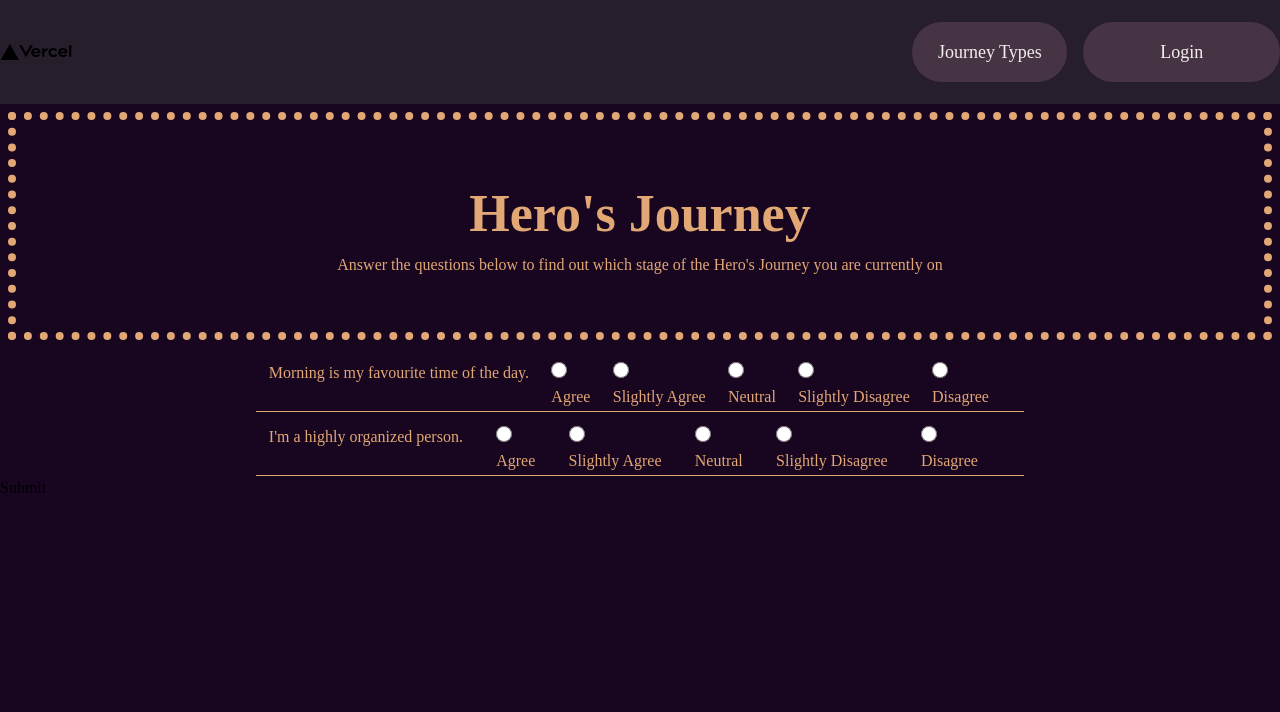
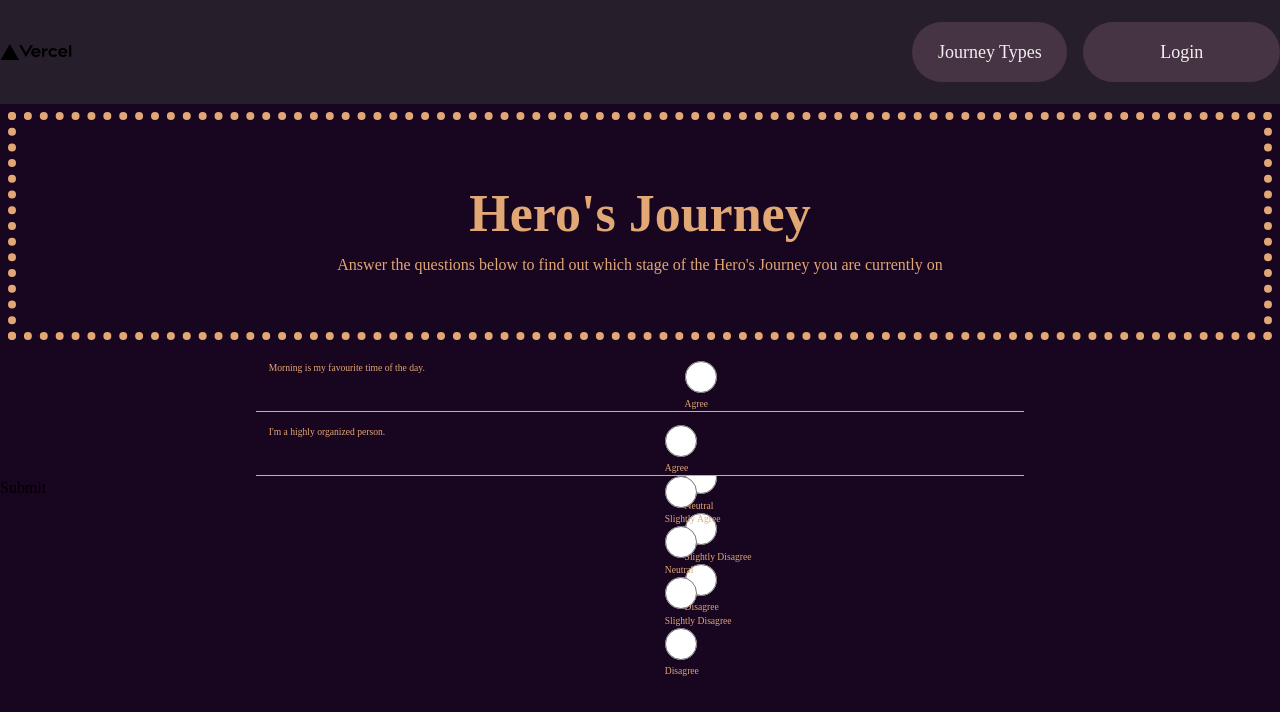
Before and after one commit to srai98i/personality-quiz, a Next.js app in the folder quiz-app/: page / in a window 1280 px wide. Shown: the top 712 px of the page. Built offline with nearby package versions, Linux system fonts and the light colour scheme; a web font is replaced by a local one.

Commit message:
style: worked on radio button styling so that they were larger and had correct colour when clicked

```diff
--- a/quiz-app/components/AnswerButtons/AnswerButtons.jsx
+++ b/quiz-app/components/AnswerButtons/AnswerButtons.jsx
@@ -6,7 +6,7 @@ export default function AnswerButtons({ question, onChange }) {
       {answerOptions.map((buttonType) => (
         <span key={question + buttonType}>
           <input
-            className="w-4 h-4 text-blue-600 bg-gray-100 border-gray-300 focus:ring-blue-500 dark:focus:ring-blue-600 dark:ring-offset-gray-800 focus:ring-2 dark:bg-gray-700 dark:border-gray-600"
+            className="w-8 h-8 accent-[#E1A774]"
             type="radio"
             name={question}
             key={question + buttonType}
--- a/quiz-app/components/Question/Question.jsx
+++ b/quiz-app/components/Question/Question.jsx
@@ -2,15 +2,19 @@ import AnswerButtons from "../AnswerButtons";
 
 export default function Question({ question, onChange }) {
   return (
-    <section className="flex shrink-10 relative space-x-4 left-[20vw] overflow-auto right-[20vw] justify-between w-[60%] h-16 border-b-[0.1rem] border-b-[#E1A774] bg-[#180520] text-[#E1A774] text-[100%] p-[1%] ">
-      <label className="flex shrink-10 justify-self-start" htmlFor={question}>
+    <section className="flex shrink-10 relative space-x-4 left-[20vw] right-[20vw] justify-between w-[60%] h-16 border-b-[0.1rem] border-b-[#E1A774] bg-[#180520] text-[#E1A774] text-[60%] p-[1%] ">
+      <div className="flex self-start">
+      <label className="flex  justify-self-start" htmlFor={question}>
         {question} {"\n"}
       </label>
+      </div>
+      <div>
       <AnswerButtons
-        className="flex shrink-10 justify-self-end"
+        className="flex  flex-row"
         question={question}
         onChange={onChange}
       />
+      </div>
       <p></p> {/*for spacing*/}
     </section>
   );
```
